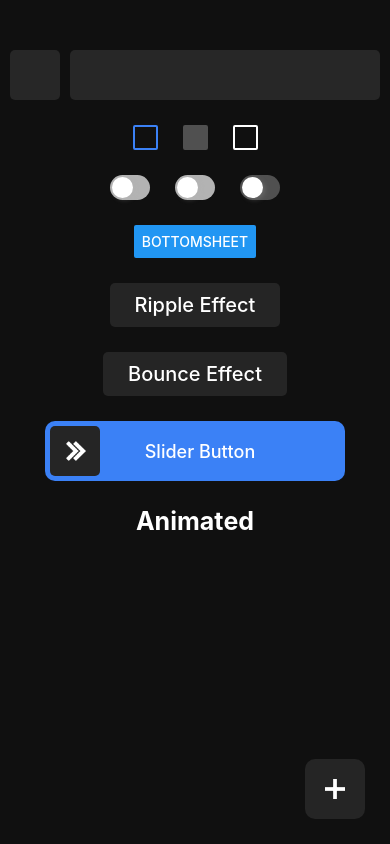
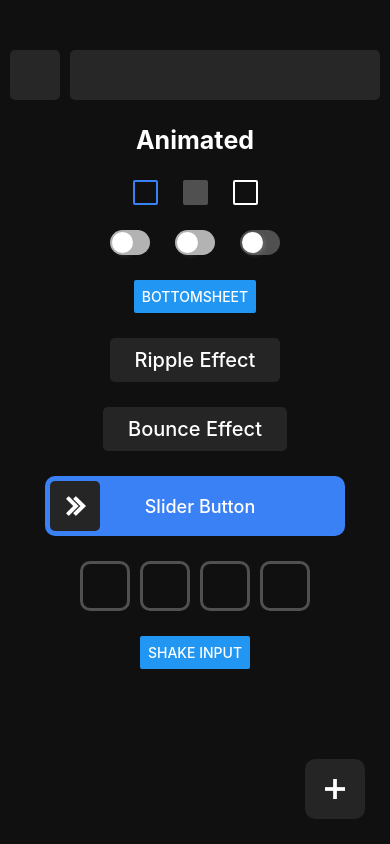
Before and after one commit to snskar125/odyssey-ui, a React Native app: screen / in a window 390 px wide. Built offline with nearby package versions, Linux system fonts and the light colour scheme.

Commit message:
Added PINInput

```diff
--- a/App.js
+++ b/App.js
@@ -1,5 +1,5 @@
 import { StatusBar } from "expo-status-bar";
-import { ScrollView, StyleSheet, View } from "react-native";
+import { Button, ScrollView, StyleSheet, View } from "react-native";
 import CheckBoxes from "./src/Wrappers/CheckBoxs";
 import Switches from "./src/Wrappers/Switches";
 import BottomSheetWrapper from "./src/Wrappers/BottomSheetWrapper";
@@ -9,20 +9,31 @@ import TouchableScaleWrapper from "./src/Wrappers/TouchableScaleWrapper";
 import ActionButtonWrapper from "./src/Wrappers/ActionButtonWrapper";
 import SliderButton from "./src/Components/SliderButton";
 import FlipWords from "./src/Components/FlipWords";
+import PINInput from "./src/Components/PINInput";
+import { useRef, useState } from "react";
 
 export default function App() {
+  const [pin, setPin] = useState("");
+  const pinInput = useRef();
   return (
     <View style={styles.container}>
       <ScrollView contentContainerStyle={styles.contentContainer}>
         <StatusBar style="light" />
         <SkeletonWrapper />
+        <FlipWords style={{ color: "#FFF" }} />
         <CheckBoxes />
         <Switches />
         <BottomSheetWrapper />
         <TouchableRippleWrapper />
         <TouchableScaleWrapper />
         <SliderButton />
-        <FlipWords style={{ color: "#FFF" }} />
+        <PINInput ref={pinInput} value={pin} onChangeText={setPin} />
+        <Button
+          title="Shake Input"
+          onPress={() => {
+            pinInput.current?.shake();
+          }}
+        />
       </ScrollView>
       <ActionButtonWrapper />
     </View>
--- a/src/Components/FlipWords.tsx
+++ b/src/Components/FlipWords.tsx
@@ -22,6 +22,7 @@ const Letter: React.FC<LetterProps> = ({
   onFinish,
 }) => {
   const animation = useRef(new Animated.Value(0)).current;
+
   useEffect(() => {
     animation.setValue(0);
     Animated.timing(animation, {
--- /dev/null
+++ b/src/Components/PINInput.tsx
@@ -0,0 +1,248 @@
+import React, { PureComponent } from "react";
+import {
+  Animated,
+  StyleSheet,
+  Text,
+  TextInput,
+  TouchableWithoutFeedback,
+  ViewStyle,
+  TextStyle,
+} from "react-native";
+
+const ANIMATION_DURATION = 100;
+
+interface CellProps {
+  onPress: (index: number) => void;
+  index: number;
+  isFocused: boolean;
+  focusedBoxStyle?: ViewStyle;
+  boxStyle?: ViewStyle;
+  textStyle?: TextStyle;
+  character: string;
+  animated: boolean;
+}
+
+class Cell extends PureComponent<CellProps> {
+  scale = new Animated.Value(1);
+
+  componentDidUpdate() {
+    const { animated, character } = this.props;
+    if (animated && character) {
+      const scales = [0.9, 1];
+      Animated.sequence(
+        scales.map((s) =>
+          Animated.timing(this.scale, {
+            toValue: s,
+            duration: ANIMATION_DURATION,
+            useNativeDriver: true,
+          })
+        )
+      ).start();
+    }
+  }
+
+  render() {
+    const {
+      onPress,
+      index,
+      isFocused,
+      focusedBoxStyle,
+      boxStyle,
+      textStyle,
+      character,
+    } = this.props;
+
+    return (
+      <TouchableWithoutFeedback onPress={() => onPress(index)}>
+        <Animated.View
+          style={[
+            isFocused ? styles.focusedInputBox : styles.inputBox,
+            isFocused ? focusedBoxStyle : boxStyle,
+            { transform: [{ scale: this.scale }] },
+          ]}
+        >
+          <Text style={[styles.text, textStyle]}>{character}</Text>
+        </Animated.View>
+      </TouchableWithoutFeedback>
+    );
+  }
+}
+
+interface Props {
+  numberOfDigits?: number;
+  value?: string;
+  onChangeText?: (text: string) => void;
+  onPressInput?: (index: number) => void;
+  containerStyle?: ViewStyle;
+  textStyle?: TextStyle;
+  boxStyle?: ViewStyle;
+  focusedBoxStyle?: ViewStyle;
+  hidden?: boolean;
+  hiddenCharacter?: string;
+  animated?: boolean;
+}
+
+interface State {
+  focused: boolean;
+}
+
+export default class PINInput extends PureComponent<Props, State> {
+  static defaultProps: Props = {
+    numberOfDigits: 4,
+    value: "",
+    onChangeText: () => {},
+    onPressInput: () => {},
+    containerStyle: {},
+    textStyle: {},
+    boxStyle: {},
+    focusedBoxStyle: {},
+    hidden: false,
+    hiddenCharacter: "•",
+    animated: true,
+  };
+
+  input: TextInput | null = null;
+  translateX = new Animated.Value(0);
+
+  constructor(props: Props) {
+    super(props);
+    this.state = {
+      focused: false,
+    };
+  }
+
+  handleTextChange = (text: string) => {
+    const { numberOfDigits, onChangeText } = this.props;
+    if (text.length <= numberOfDigits!) onChangeText!(text);
+  };
+
+  handleBlur = () => {
+    this.setState({ focused: false });
+  };
+
+  handleFocus = () => {
+    this.setState({ focused: true });
+  };
+
+  handlePress = (index: number) => {
+    this.props.onPressInput!(index);
+    this.input?.focus();
+  };
+
+  focus = () => {
+    this.input?.focus();
+  };
+
+  blur = () => {
+    this.input?.blur();
+  };
+
+  shake = () => {
+    const translates = [-10, 10, -10, 10, 0];
+    Animated.sequence(
+      translates.map((t) =>
+        Animated.timing(this.translateX, {
+          toValue: t,
+          duration: ANIMATION_DURATION,
+          useNativeDriver: true,
+        })
+      )
+    ).start();
+  };
+
+  render() {
+    const {
+      value,
+      containerStyle,
+      numberOfDigits,
+      boxStyle,
+      focusedBoxStyle,
+      textStyle,
+      hidden,
+      hiddenCharacter,
+      animated,
+    } = this.props;
+
+    return (
+      <Animated.View
+        style={[
+          styles.container,
+          containerStyle,
+          { transform: [{ translateX: this.translateX }] },
+        ]}
+      >
+        <TextInput
+          keyboardType="number-pad"
+          value={value}
+          onFocus={this.handleFocus}
+          onBlur={this.handleBlur}
+          onChangeText={this.handleTextChange}
+          ref={(r) => {
+            this.input = r;
+          }}
+          style={styles.hidden}
+        />
+        {[...Array(numberOfDigits!).keys()].map((_, index) => (
+          <Cell
+            key={index}
+            animated={animated}
+            onPress={this.handlePress}
+            isFocused={
+              this.state.focused &&
+              (value!.length === index ||
+                (value!.length === numberOfDigits! &&
+                  index === numberOfDigits! - 1))
+            }
+            boxStyle={boxStyle}
+            focusedBoxStyle={focusedBoxStyle}
+            textStyle={textStyle}
+            character={
+              value!.charAt(index)
+                ? hidden!
+                  ? hiddenCharacter!
+                  : value!.charAt(index)
+                : ""
+            }
+            index={index}
+          />
+        ))}
+      </Animated.View>
+    );
+  }
+}
+
+const styles = StyleSheet.create({
+  container: {
+    flexDirection: "row",
+    alignItems: "center",
+    justifyContent: "center",
+    gap: 10,
+  },
+  inputBox: {
+    width: 50,
+    height: 50,
+    borderWidth: 3,
+    borderRadius: 10,
+    borderColor: "#505050",
+    alignItems: "center",
+    justifyContent: "center",
+  },
+  focusedInputBox: {
+    width: 50,
+    height: 50,
+    borderWidth: 3,
+    borderRadius: 10,
+    borderColor: "#3B81F6",
+    alignItems: "center",
+    justifyContent: "center",
+  },
+  text: {
+    fontSize: 25,
+    textAlign: "center",
+    color: "#FFF",
+  },
+  hidden: {
+    opacity: 0,
+    position: "absolute",
+  },
+});
```
